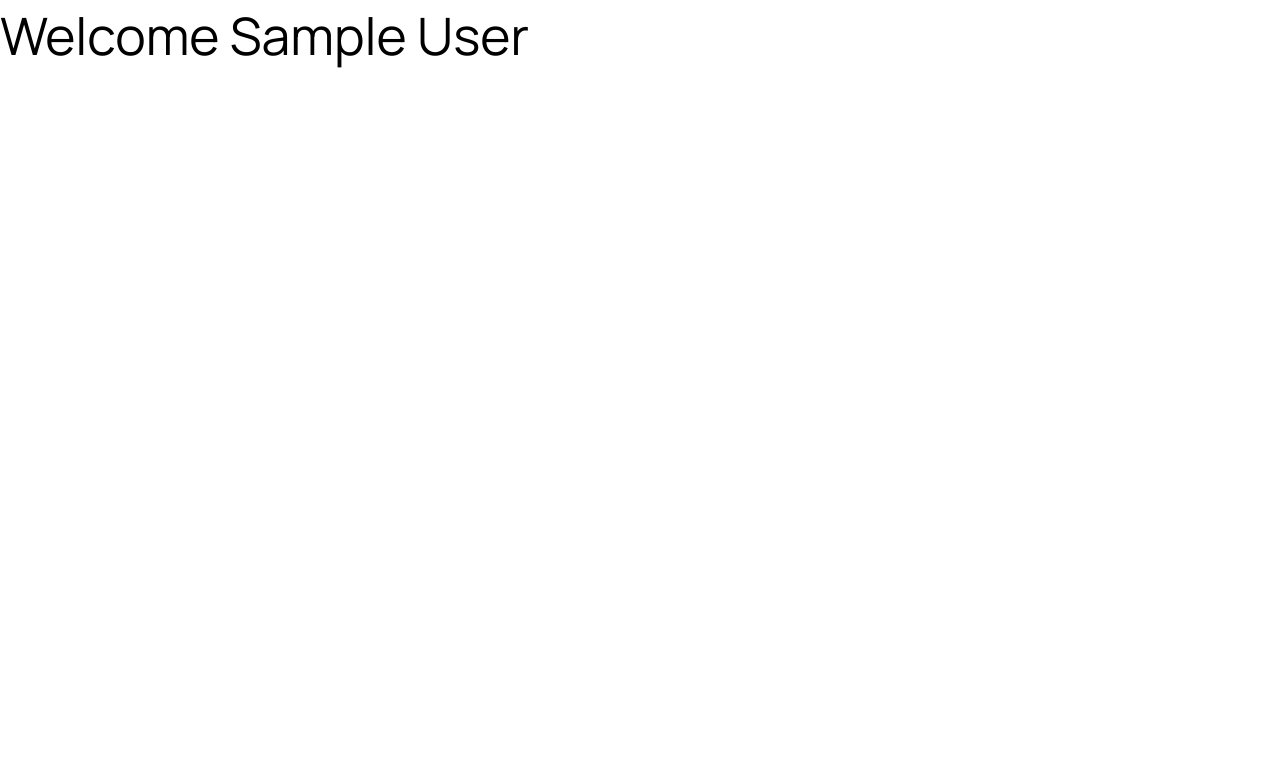
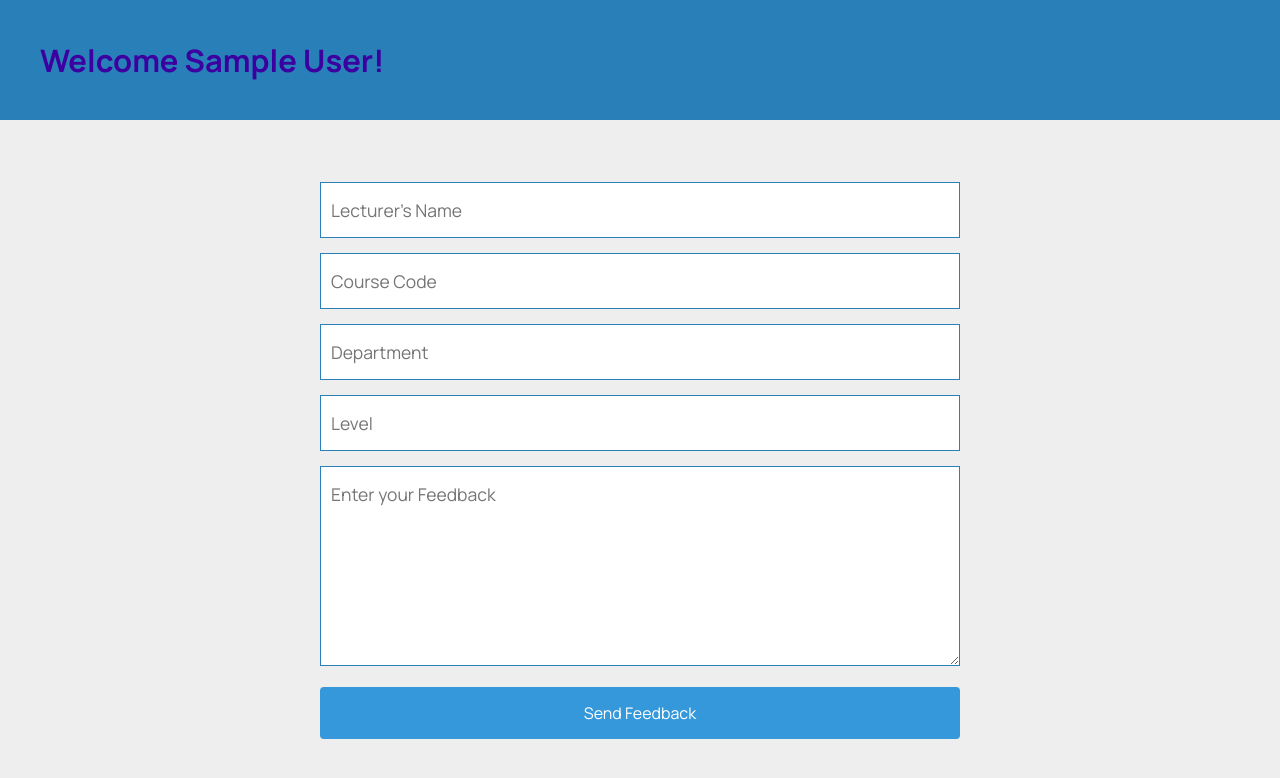
Before and after one commit to divineamunega/Student-Feedback-Form, a React (Vite) app: page /page in a window 1280 px wide. Shown: the top 778 px of the page. Built offline with nearby package versions, Linux system fonts and the light colour scheme; no server answers; sample sign-in values are in the browser's storage.

Commit message:
Feat: Designed the feedback page and changes the background image and colors of the signup page

```diff
--- a/src/components/Login.jsx
+++ b/src/components/Login.jsx
@@ -58,7 +58,7 @@ function Login() {
             />
           </div>
           <p>
-						${"Don't have an account"} <Link to="/auth/signup">Sign Up!</Link>
+            {"Don't have an account"} <Link to="/auth/signup">Sign Up!</Link>
           </p>
         </div>
         <div className={styles.btnField}>
--- a/src/components/Page.jsx
+++ b/src/components/Page.jsx
@@ -17,8 +17,36 @@ function Page() {
       // ...
     }
   });
-	console.log(styles.page);
-	return <div className={styles.page}>Welcome {name}</div>;
+  return (
+    <div className={styles.page}>
+      <header className={styles.header}>Welcome {name}!</header>
+      <div className={styles.app}>
+        <form action="">
+          <input
+            type="text"
+            name="lecturer-name"
+            id="lecturer-name"
+            placeholder="Lecturer's Name"
+          />
+          <input
+            type="text"
+            name="course-code"
+            id="course-code"
+            placeholder="Course Code"
+          />
+          <input
+            type="text"
+            name="department"
+            id="department"
+            placeholder="Department"
+          />
+          <input type="text" name="level" id="level" placeholder="Level" />
+          <textarea name="feedback" id="feedback" placeholder="Enter your Feedback"></textarea>
+          <button type="submit">Send Feedback</button>
+        </form>
+      </div>
+    </div>
+  );
 }
 
 export default Page;
--- a/src/components/Page.module.css
+++ b/src/components/Page.module.css
@@ -1,3 +1,52 @@
 .page {
-	font-size: 5rem;
+  font-size: 5rem;
 }
+
+.header {
+  height: 15vh;
+  background-color: #2980b9;
+  color: #3c00a0;
+  font-size: 3rem;
+  display: flex;
+  align-items: center;
+  padding: 0px 40px;
+
+  font-weight: bold;
+}
+
+.app{
+	height: 85vh;
+	display: flex;
+	justify-content: center;
+	align-items: center;
+	background-color: #eee;
+}
+
+form{
+	width: 50%;
+}
+
+input, textarea {
+  width: 100%;
+  padding: 15px 10px;
+  margin-bottom: 15px;
+  font-size: 1.7rem;
+  background-color: white;
+  border: 1px solid #2980b9;
+  color: #2980b9;
+}
+
+textarea{
+	min-height: 200px;
+}
+
+button {
+  width: 100%;
+  padding: 15px 10px;
+  font-size: 16px;
+  color: white;
+  background-color: #3498db;
+  border: none;
+  border-radius: 4px;
+  cursor: pointer;
+}
--- a/src/components/SignUp.module.css
+++ b/src/components/SignUp.module.css
@@ -64,22 +64,23 @@ form p a {
 .actionBtn {
 	font-size: 1.4rem;
 	width: 100%;
-	padding: 0.8rem 0;
-	border-radius: 1rem;
-	background-color: greenyellow;
+	padding: 1.3rem 0;
+	/* border-radius: 1rem; */
+	background-color: #3c00a0;
+	color: white;
 	outline: none;
-	border: 1px solid grey;
+	border: none;
 	margin-top: 2rem;
 	transition: 0.5s;
 	transform: scale(100%);
 }
 
 .actionBtn:not(:disabled):hover {
-	transition: 0.5s;
-	transform: scale(105%);
+	transition: 0.1s;
+	transform: scale(101%);
 }
 
-.actionBtn:not(:disabled):active {
+/* .actionBtn:not(:disabled):active {
 	transition: 0.5s;
 	transform: scale(95%);
-}
+} */
--- a/src/index.css
+++ b/src/index.css
@@ -8,6 +8,7 @@
 	font-family: "Manrope", sans-serif;
 	text-decoration: none;
 	font-size: 64.5%;
+	box-sizing: border-box;
 }
 
 .Toastify__toast {
--- a/src/pages/AuthPage.module.css
+++ b/src/pages/AuthPage.module.css
@@ -1,10 +1,13 @@
 .authPage {
-	background: url("https://plus.unsplash.com/premium_photo-1666724568420-e282bafa8d2c?q=80&w=1375&auto=format&fit=crop&ixlib=rb-4.0.3&ixid=M3wxMjA3fDB8MHxwaG90by1wYWdlfHx8fGVufDB8fHx8fA%3D%3D");
+	background: url("https://images.unsplash.com/photo-1580582932707-520aed937b7b?w=1000&auto=format&fit=crop&q=60&ixlib=rb-4.0.3&ixid=M3wxMjA3fDB8MHxzZWFyY2h8MTR8fGVkdWNhdGlvbnxlbnwwfDB8MHx8fDA%3D");
 	width: 100%;
 	height: 100vh;
 	display: flex;
 	align-items: center;
 	justify-content: center;
+	background-position: center;
+	background-repeat: no-repeat;
+	background-size: cover;
 }
 
 .authBox {
```
Lines whose indentation alone changed are shown as unchanged.
